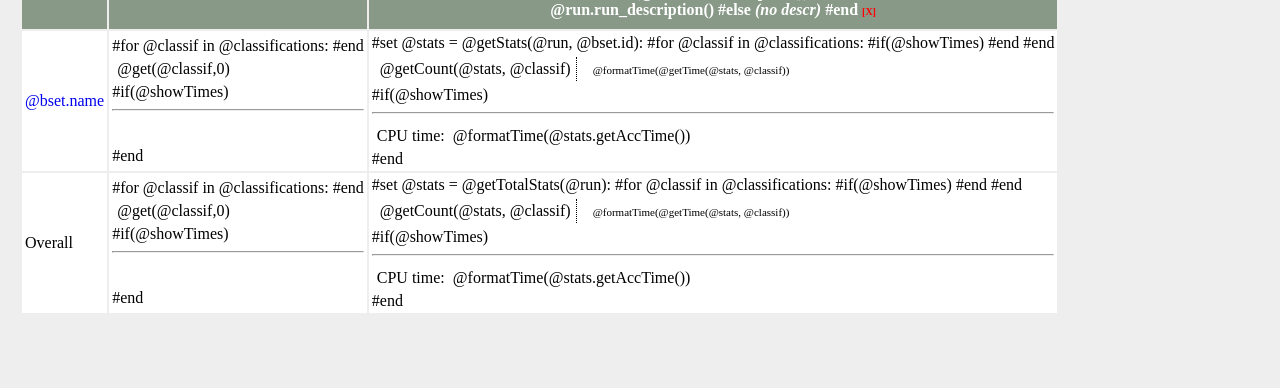
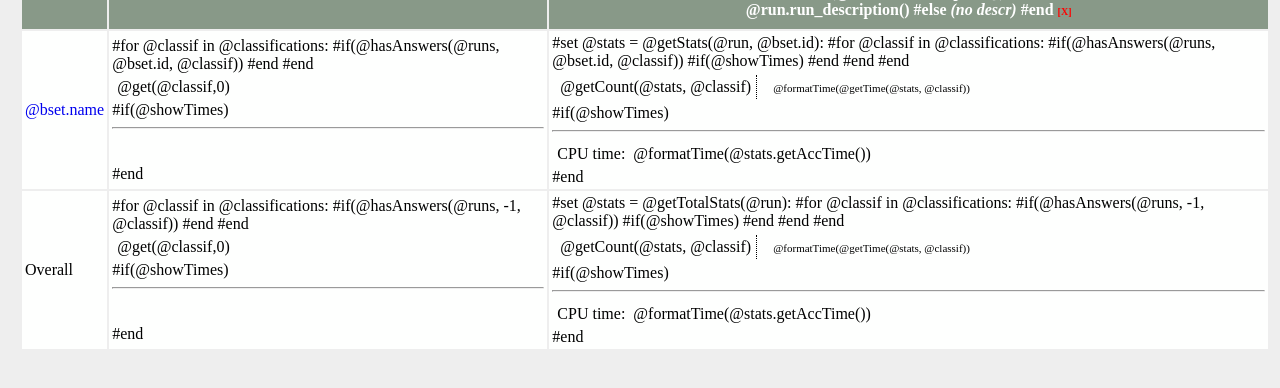
Before and after one commit to staticafi/mamato, a Python web app: template html/templates/results.html in a window 1280 px wide. Shown: the part 194-582 px from the top of the page. Run offline with Jinja, Linux system fonts and the light colour scheme; the template is opened without the code that fills it, so the values that code supplies are empty.

Commit message:
Do not display count of answers where no tool answered

```diff
--- a/html/templates/results.html
+++ b/html/templates/results.html
@@ -142,7 +142,9 @@
     <td>
       <table class="stats">
         #for @classif in @classifications:
+          #if(@hasAnswers(@runs, @bset.id, @classif))
             <tr><td class="classif status-@get(@classif,1)">@get(@classif,0)</td></tr>
+          #end
         #end
       </table>
         #if(@showTimes)
@@ -157,6 +159,7 @@
       <table class="stats">
       #set @stats = @getStats(@run, @bset.id):
       #for @classif in @classifications:
+        #if(@hasAnswers(@runs, @bset.id, @classif))
 	    <tr> <!--<td class="classif status-@get(@classif,1)"
         style="padding-right: 1.5em">@get(@classif,0)</td>-->
 	       <td class="count"><span class="status-@get(@classif,1)">@getCount(@stats, @classif)</span></td>
@@ -166,6 +169,7 @@
            </td>
            #end
 	    </tr>
+        #end
       #end
       </table>
       #if(@showTimes)
@@ -185,7 +189,9 @@
     <td>
       <table class="stats">
         #for @classif in @classifications:
+          #if(@hasAnswers(@runs, -1, @classif))
             <tr><td class="classif status-@get(@classif,1)">@get(@classif,0)</td></tr>
+          #end
         #end
       </table>
         #if(@showTimes)
@@ -200,6 +206,7 @@
       <table class="stats">
       #set @stats = @getTotalStats(@run):
       #for @classif in @classifications:
+        #if(@hasAnswers(@runs, -1, @classif))
 	    <tr> <!--<td class="classif status-@get(@classif,1)"
       style="padding-right: 1.5em">@get(@classif,0)</td>-->
 	       <td class="count"><span class="status-@get(@classif,1)">@getCount(@stats, @classif)</span></td>
@@ -209,6 +216,7 @@
            </td>
            #end
 	    </tr>
+        #end
       #end
       </table>
       #if(@showTimes)
```
Also changed, not shown: brv/server/handler.py (+17 -0 lines). Lines whose indentation alone changed are shown as unchanged.
